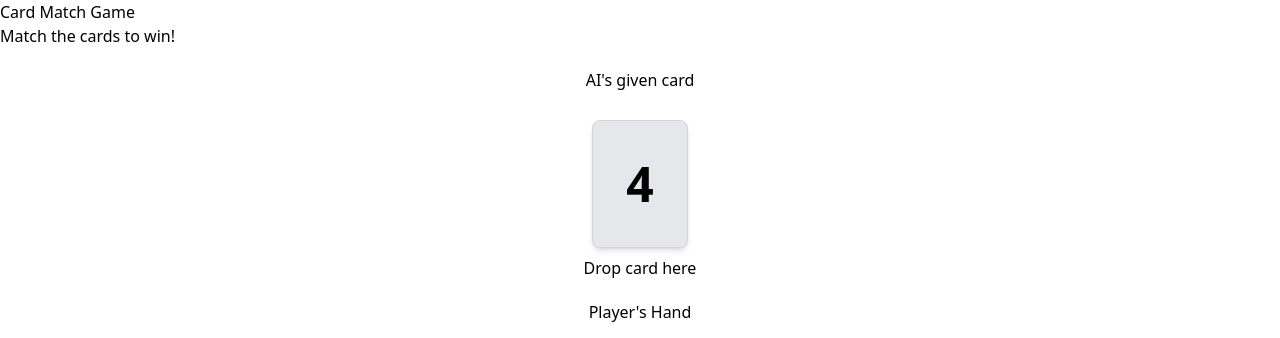
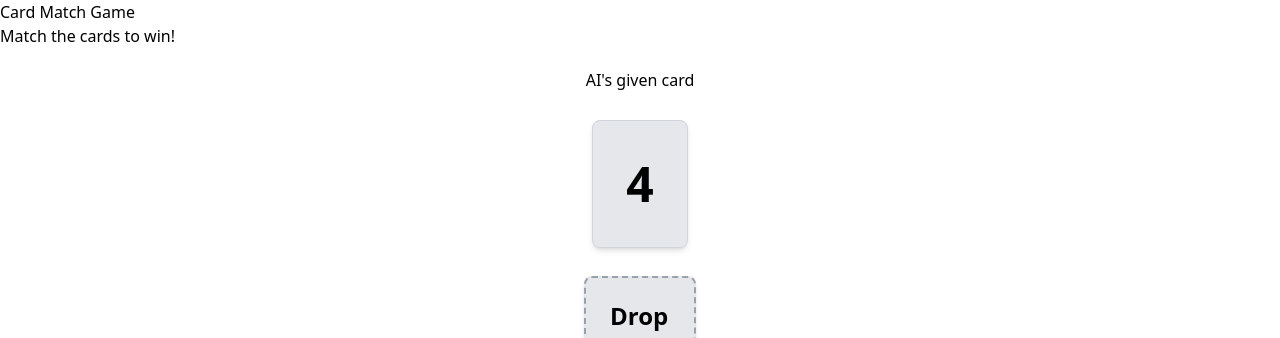
Before and after one commit to James-byds/vite_cards, a website built with Vite: page index.html in a window 1280 px wide. Shown: the top 338 px of the page. Built offline with nearby package versions, Linux system fonts and the light colour scheme.

Commit message:
Styling_dropzone

```diff
--- a/src/css/style.css
+++ b/src/css/style.css
@@ -3,7 +3,7 @@
 @tailwindcss components;
 @tailwindcss utilities;
 
-.card {
+.card, .drop {
   @apply flex flex-col items-center justify-center /*Flex elements*/
   w-24 h-32 bg-gray-200 /*Size and background*/
   border border-gray-300 rounded-lg shadow-md/*Borders*/
@@ -31,3 +31,11 @@
 .btn:hover {
   @apply bg-blue-600;
 }
+
+.drop {
+  @apply  border-2 border-dashed /*Border to separate from cards*/
+  border-gray-400 rounded-lg
+  w-28 h-36 /*Bit larger than regular card*/
+  text-2xl font-semibold
+  my-5 p-6;/*Margin and padding for more spacing*/
+}
```
